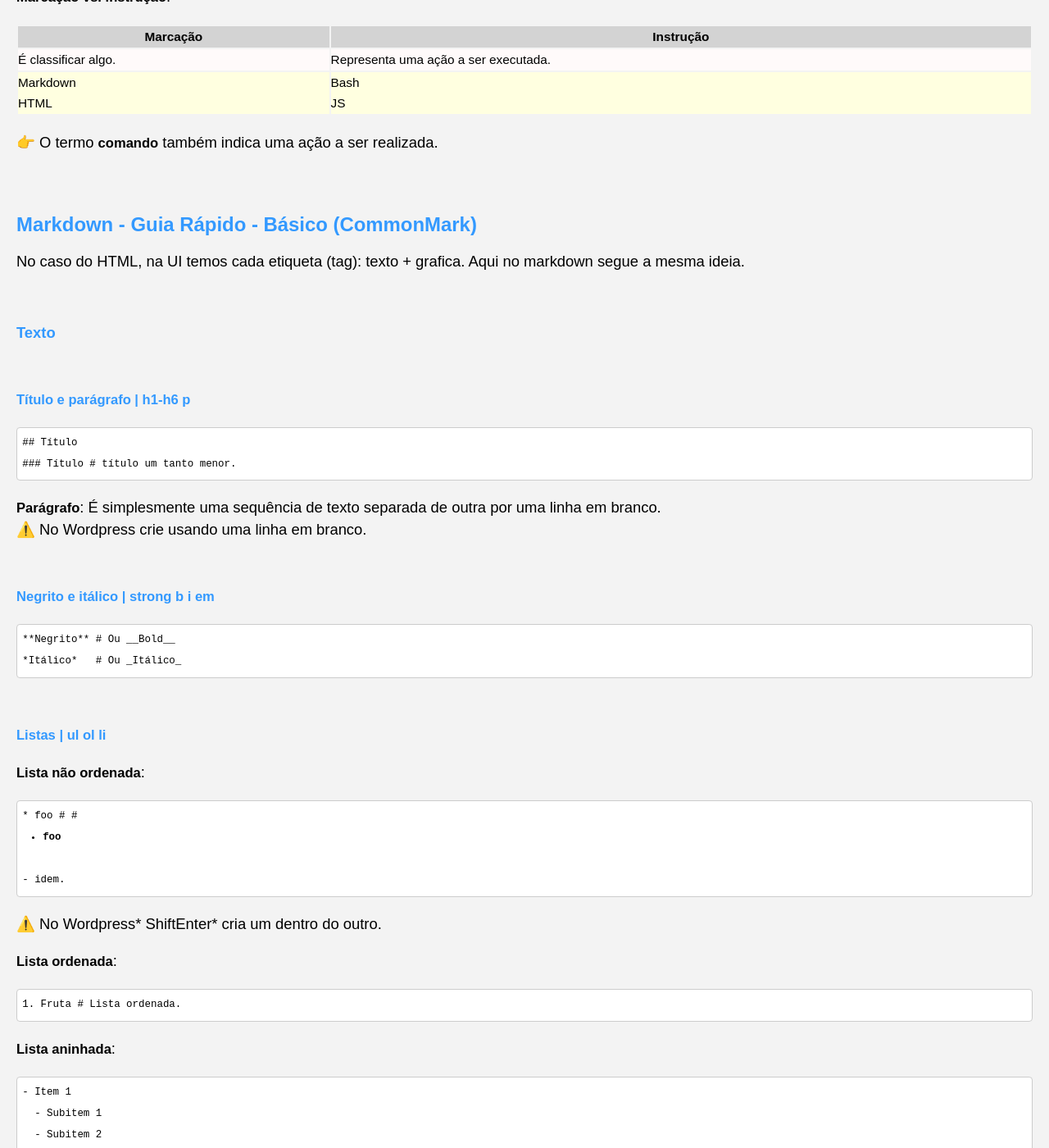
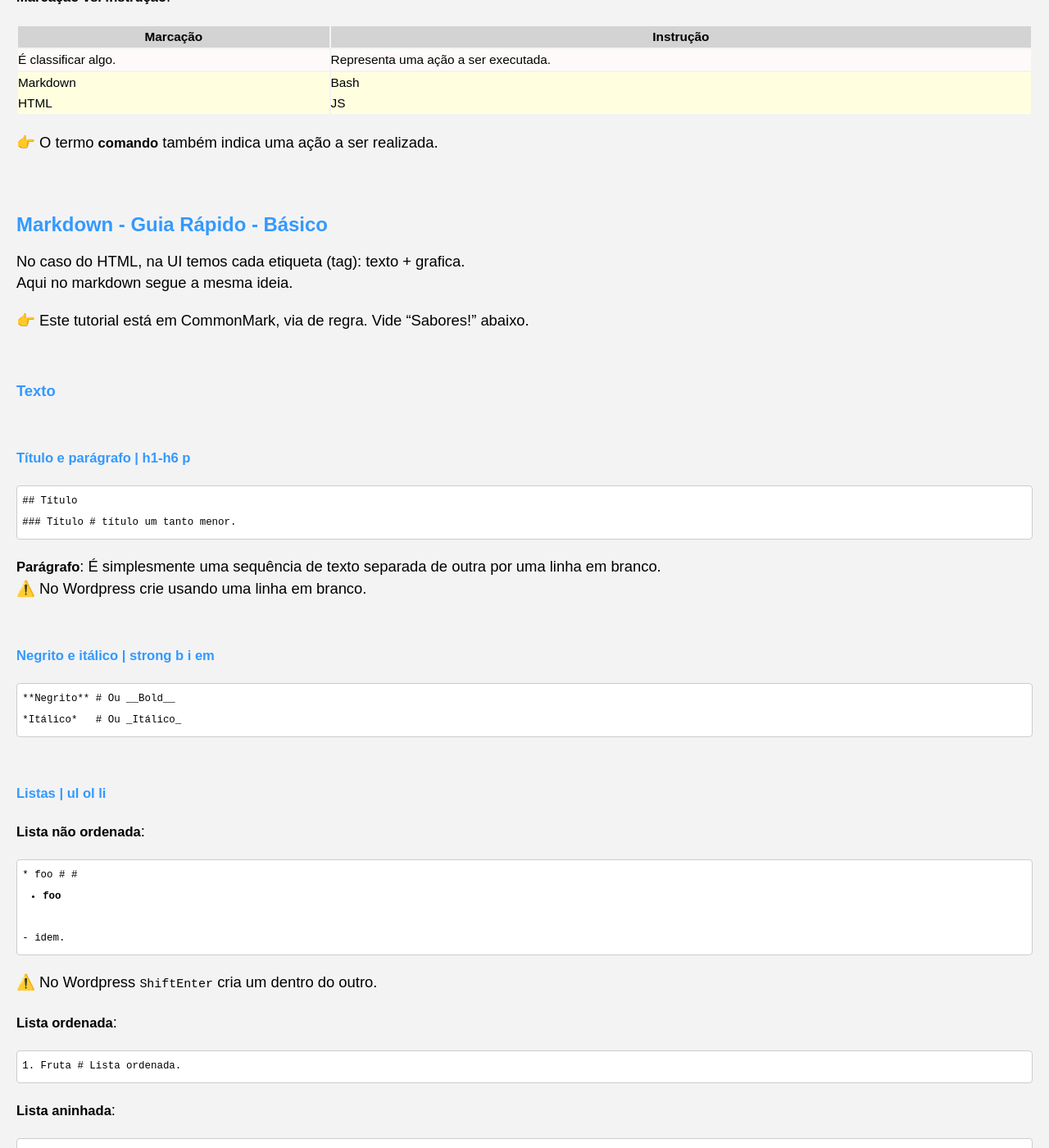
Before and after one commit to Joesynth/joesynth.github.io, a Jekyll site: the page built from _posts/2021-11-27-tutorial-markdown.md, in a window 1280 px wide and 1400 px high, scrolled down 1940 px. Shown: the whole window at 82% size. Built offline with Jekyll 4.4.1, drawn with Linux system fonts in a browser that asks for light colours; some of the changed text lies outside the part shown.

Commit message:
fds
fdsf

```diff
--- a/_posts/2021-11-27-tutorial-markdown.md
+++ b/_posts/2021-11-27-tutorial-markdown.md
@@ -73,10 +73,12 @@ Nos exemplos abaixo, o título "Jesus de Nazaré" escrito nas linguagens markdow
 
 
 
-## Markdown - Guia Rápido - Básico (CommonMark)
+## Markdown - Guia Rápido - Básico
 
 No caso do HTML, na UI temos cada etiqueta (tag): texto + grafica.
 Aqui no markdown segue a mesma ideia.
+
+👉️ Este tutorial está em CommonMark, via de regra. Vide "Sabores!" abaixo.
 
 #### Texto
 
@@ -106,7 +108,7 @@ Aqui no markdown segue a mesma ideia.
 * foo # # <ul><li>foo</li></ul>
 - idem.
 </pre>
-⚠️ No Wordpress* ShiftEnter* cria um dentro do outro.
+⚠️ No Wordpress <kbd>ShiftEnter</kbd> cria um dentro do outro.
 
 
 **Lista ordenada**:
@@ -181,7 +183,9 @@ Exemplo:
 | acerola| salsa |
 </pre>
 
-Vide mais <a href="https://github.github.com/gfm/">GFM</a>.
+👉️ Esta tabela está em GFM. Vide "Sabores!" abaixo.
+
+
 
 
 **Alinhar conteúdo da tabela**
@@ -351,7 +356,7 @@ Wordpress (via plugin)
 **GFM <sup>GitHub Flavored Markdown</sup>**: Na verdade, e exatamente, é uma especificação baseada na *CommonMark*.
 **GLFM <sup>GitLab Flavored Markdown</sup>**: um 'sabor' mais abrangente que o GFM.
 
-
+Veja mais em <a href="https://commonmark.org/help/">help</a>.
 
 
 
```
Also changed, not shown: other parts of _posts/2021-11-27-tutorial-markdown.md (+9 -8 lines).
